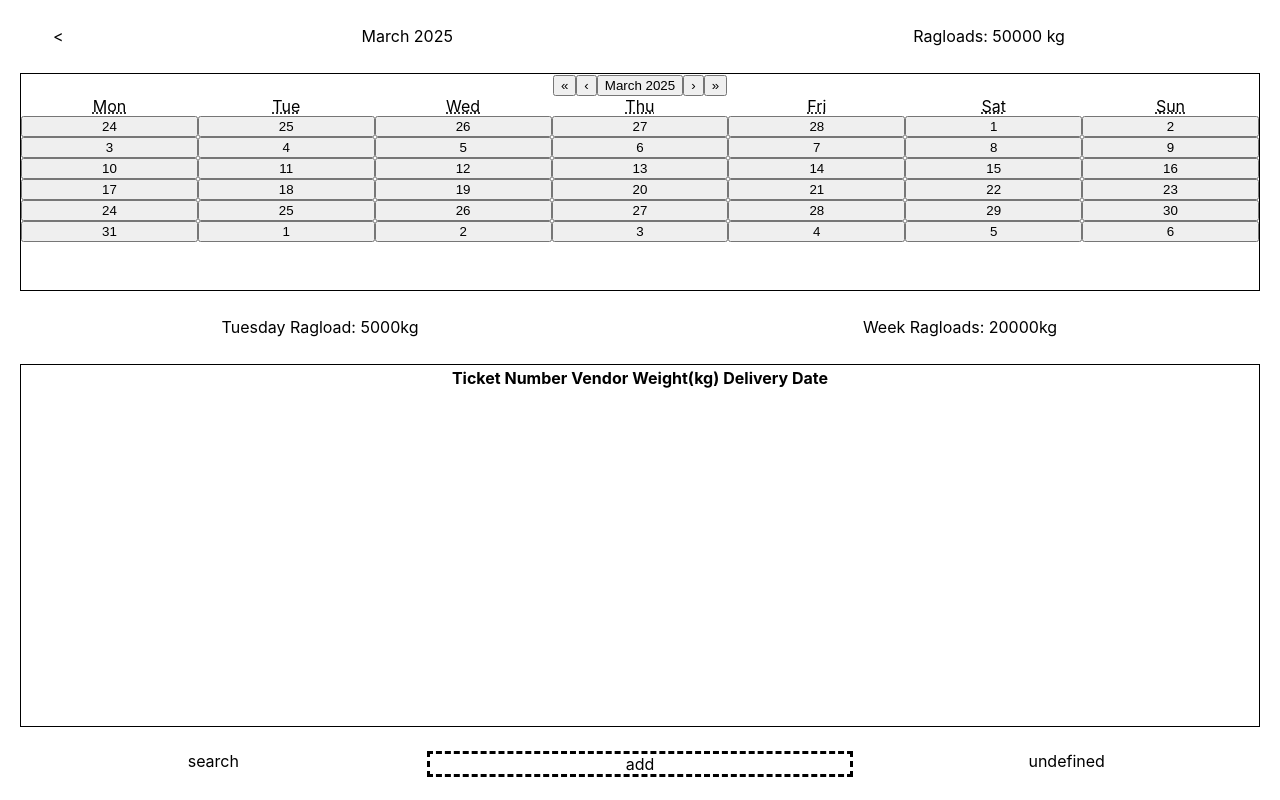
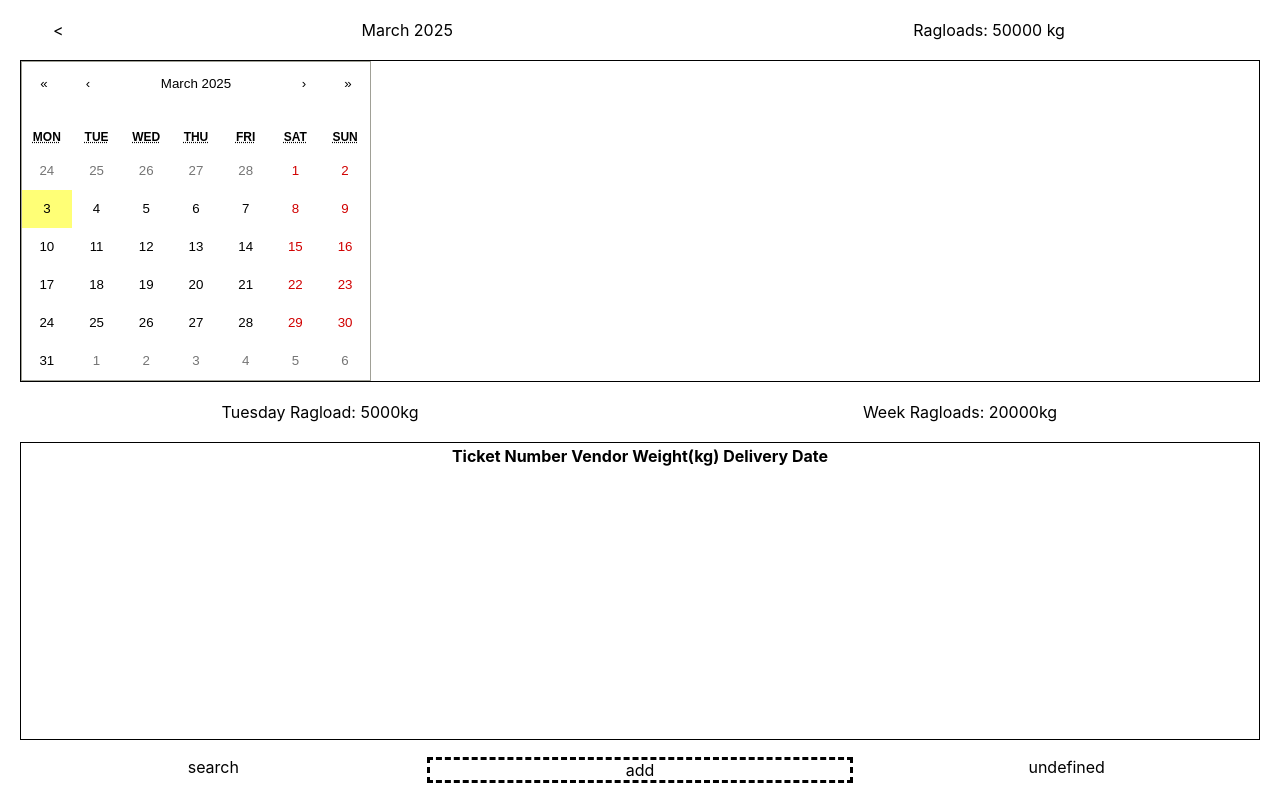
Before and after one commit to DraconicLogic/Ragload-Manager, a React (Create React App) app: page / in a window 1280 px wide. Built offline with nearby package versions, Linux system fonts and the light colour scheme.

Commit message:
Create Calander

```diff
--- /dev/null
+++ b/src/components/Calendar/Calendar.tsx
@@ -0,0 +1,13 @@
+import React from "react";
+import Calendar from "react-calendar";
+import "react-calendar/dist/Calendar.css";
+
+function CalendarComponent({ ragloads }) {
+	return (
+		<div>
+			<Calendar />
+		</div>
+	);
+}
+
+export default CalendarComponent;
--- a/src/views/MonthView/MonthView.tsx
+++ b/src/views/MonthView/MonthView.tsx
@@ -1,8 +1,7 @@
 import React from "react";
 import { useState } from "react";
-import { Ragload } from "../../types";
 // @ts-ignore
-import Calendar from "react-calendar";
+import CalendarComponent from "../../components/Calendar/Calendar";
 import RagloadTable from "../../components/RagloadTable/RagloadTable";
 import CurrentMonthBar from "../../components/CurrentMonthBar/CurrentMonthBar";
 import CurrentDayBar from "../../components/CurrentDayBar/CurrentDayBar";
@@ -27,7 +26,7 @@ function MonthView({ ragloadState, screenState, handlers }) {
 				<CurrentMonthBar screenState={{ screen, setScreen }} />
 			</div>
 			<div id="month-view__calendar-month">
-				<Calendar />
+				<CalendarComponent ragloads={ragloads} />
 			</div>
 			<div id="month-view__current-day-bar">
 				<CurrentDayBar />
```
